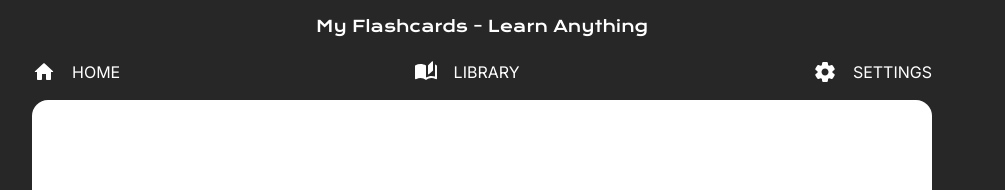
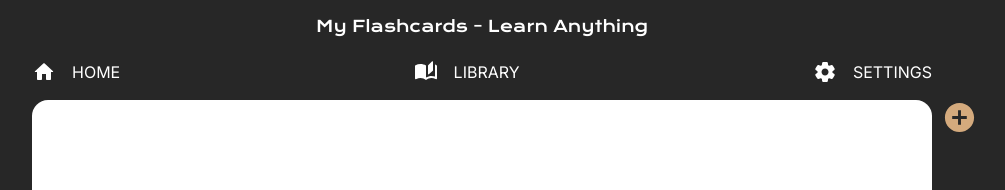
Before and after one commit to filipesvb/my-flashcards, a React (Vite) app: page / in a window 1280 px wide. Shown: the top 190 px of the page, without its empty margins (158-1163 px from the left). Built offline with nearby package versions, Linux system fonts and the light colour scheme.

Commit message:
feat: added 'add group' button

```diff
--- a/src/App.css
+++ b/src/App.css
@@ -1,4 +1,4 @@
 .container {
-  max-width: 900px;
+  max-width: var(--container-width);
   margin: 0 auto;
 }
--- a/src/components/grupoCard-component/GrupoCard.tsx
+++ b/src/components/grupoCard-component/GrupoCard.tsx
@@ -1,4 +1,3 @@
-/* eslint-disable @typescript-eslint/no-unused-vars */
 import { useEffect, useState } from "react";
 import "./GrupoCard.css";
 
--- a/src/components/mainContainer-component/MainContainer.css
+++ b/src/components/mainContainer-component/MainContainer.css
@@ -3,8 +3,10 @@ main {
   height: 100%;
   max-height: 720px;
   padding-bottom: 2rem;
+  display: flex;
 
   .shelf {
+    position: relative;
     width: 100%;
     height: 100%;
     background-color: white;
@@ -39,5 +41,23 @@ main {
     .shelf-background.invisible {
       display: none;
     }
+
+    .addGroupButton {
+      z-index: 1;
+      position: absolute;
+      right: -5%;
+      top: 0;
+      display: flex;
+      align-items: center;
+      justify-content: center;
+      color: var(--secondary-color);
+      border: none;
+      background-color: transparent;
+      cursor: pointer;
+
+      &:hover {
+        filter: brightness(0.9);
+      }
+    }
   }
 }
--- a/src/components/mainContainer-component/MainContainer.tsx
+++ b/src/components/mainContainer-component/MainContainer.tsx
@@ -1,15 +1,23 @@
-/* eslint-disable @typescript-eslint/no-unused-vars */
 import { useEffect, useState } from "react";
 import "./MainContainer.css";
 import GrupoCard from "../grupoCard-component/GrupoCard";
 import React from "react";
 import { v4 as uuidv4 } from "uuid";
+import AddCircleIcon from "@mui/icons-material/AddCircle";
 
 const MainContainer = () => {
   function generateUniqueId() {
     return uuidv4();
   }
 
+  const storagedCountGroupCards = JSON.parse(
+    localStorage.getItem("storage_countGroupCards") || "0"
+  );
+  const [countGroupCards, setCountGroupCards] = useState(() => {
+    return storagedCountGroupCards ? storagedCountGroupCards : 0;
+  });
+
+  // Restaura os cards do filho da memória
   const storagedChildCardsArray = JSON.parse(
     localStorage.getItem("storage_childCardsArray") || "[]"
   ).map(
@@ -23,7 +31,7 @@ const MainContainer = () => {
     return storagedChildCardsArray ? storagedChildCardsArray : [];
   });
 
-  // Função chamada desde o filho
+  // Função chamada de dentro do filho
   function updateGrupoCardArrayOfCards(
     id: string,
     cards: { sentence: string; answer: string }[]
@@ -44,15 +52,6 @@ const MainContainer = () => {
     );
   }, [childCardsArray]);
 
-  //
-  //
-
-  //
-  //
-
-  //
-
-  //
   // Restaura os GrupoCards da memória
   const storagedGrupoCards = JSON.parse(
     localStorage.getItem("storage_gruposCards") || "[]"
@@ -77,8 +76,7 @@ const MainContainer = () => {
     return storagedGrupoCards ? storagedGrupoCards : [];
   });
 
-  function handleAddGroup(e: React.MouseEvent<HTMLDivElement, MouseEvent>) {
-    if (e.detail === 2) {
+  function handleAddGroup() {
     const name = window.prompt("Digite o nome");
     if (!name) return;
     setGrupoCardsArray([
@@ -90,7 +88,8 @@ const MainContainer = () => {
         onUpdateCards={updateGrupoCardArrayOfCards}
       />,
     ]);
-    }
+
+    setCountGroupCards(countGroupCards + 1);
   }
 
   useEffect(() => {
@@ -103,16 +102,30 @@ const MainContainer = () => {
     });
 
     localStorage.setItem("storage_gruposCards", JSON.stringify(grupoCardsData));
-  }, [grupoCardsArray]);
+    localStorage.setItem(
+      "storage_countGroupCards",
+      JSON.stringify(countGroupCards)
+    );
+  }, [grupoCardsArray, countGroupCards]);
 
   return (
     <>
       <main>
         <div className="container shelf">
+          <button
+            className="addGroupButton"
+            onClick={() => {
+              handleAddGroup();
+            }}
+          >
+            <AddCircleIcon fontSize="large" />
+          </button>
           <div
-            className={`shelf-background`}
+            className={`shelf-background ${countGroupCards <= 0 ? "" : "invisible"}`}
             onClick={(e) => {
-              handleAddGroup(e);
+              if (e.detail === 2) {
+                handleAddGroup();
+              }
             }}
           >
             <h2>
--- a/src/index.css
+++ b/src/index.css
@@ -3,6 +3,7 @@
 :root {
   --primary-color: #272727;
   --secondary-color: #d4aa7d;
+  --container-width: 900px;
 
   background-color: var(--primary-color);
 
```
Lines whose indentation alone changed are shown as unchanged.
